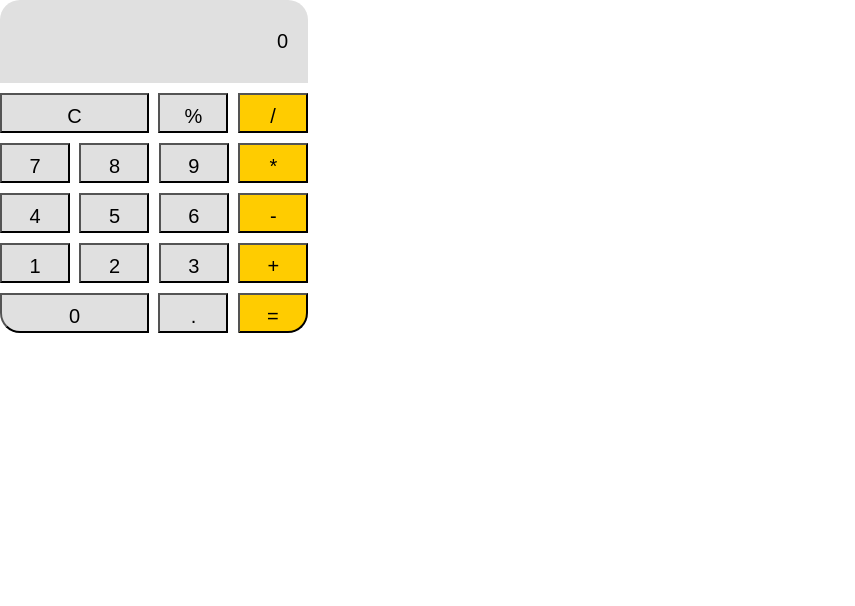
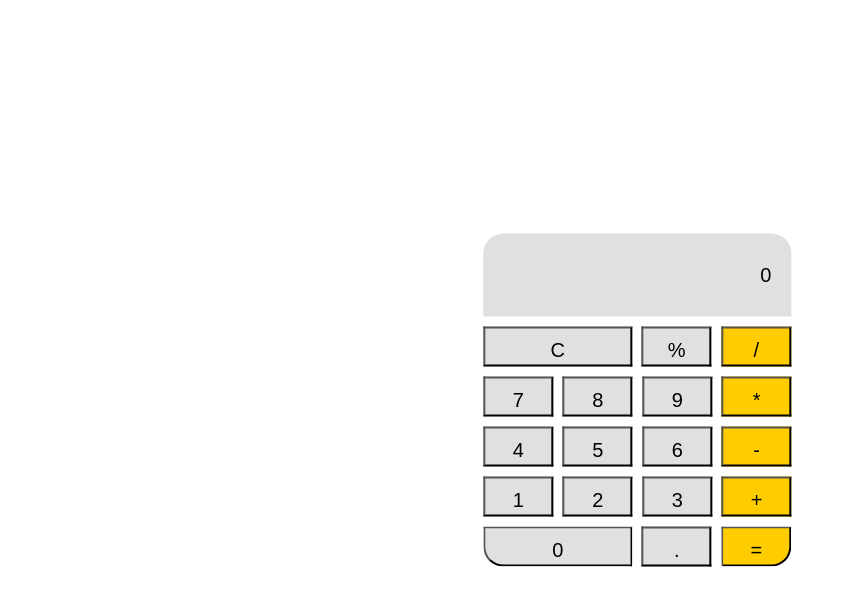
Before and after one commit to blaredai1997/cccwebtest, a plain HTML site: page index.html in a window 1280 px wide. Shown: the whole page, without its empty margins (0-855 px from the left). Drawn offline with Linux system fonts and the light colour scheme.

Commit message:
change the calculator to float in the middle of the page

```diff
--- a/css/styles.css
+++ b/css/styles.css
@@ -7,6 +7,14 @@ html {
 html, body {
    margin: 0;
    height: 100%;
+}
+
+.main {
+   margin: 0;
+   position: absolute;
+   top: 50%;
+   left: 50%;
+   transform: translate(-50%, -50%);
 }
 
 .result {
```
